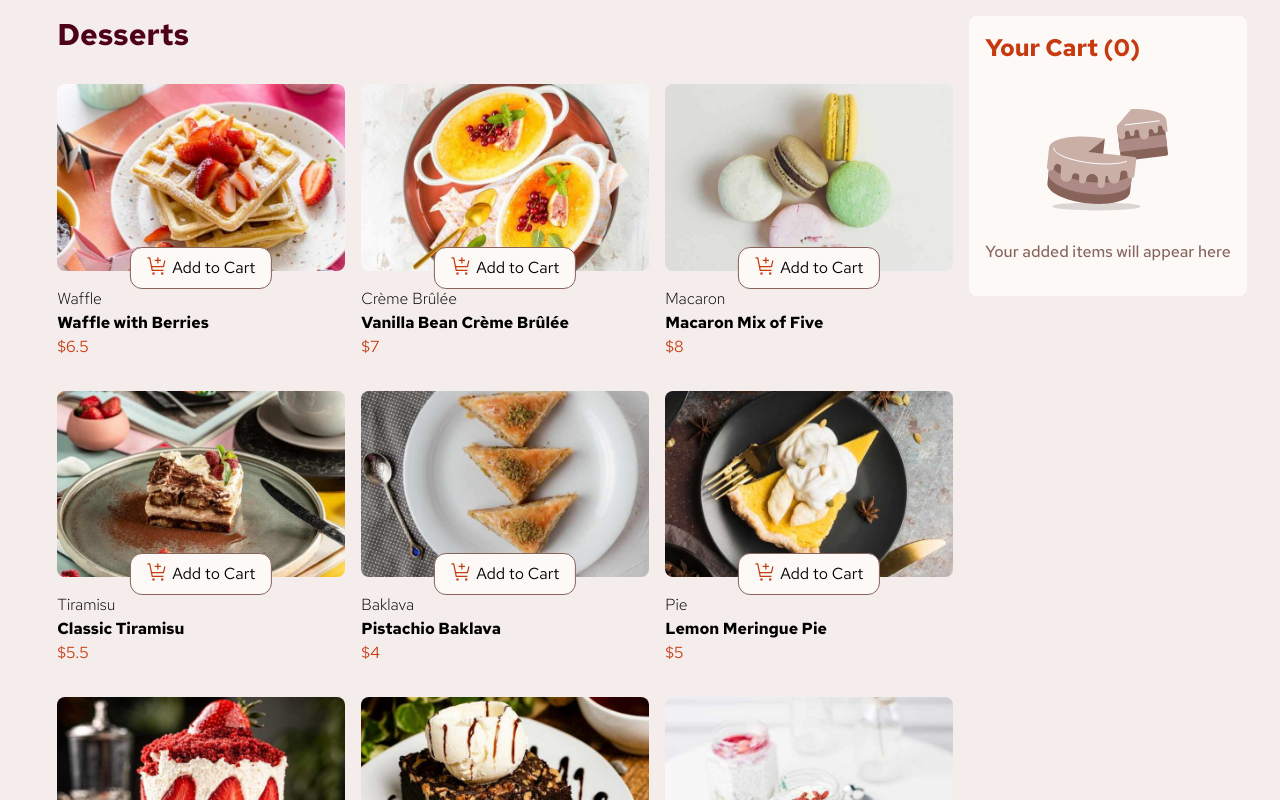
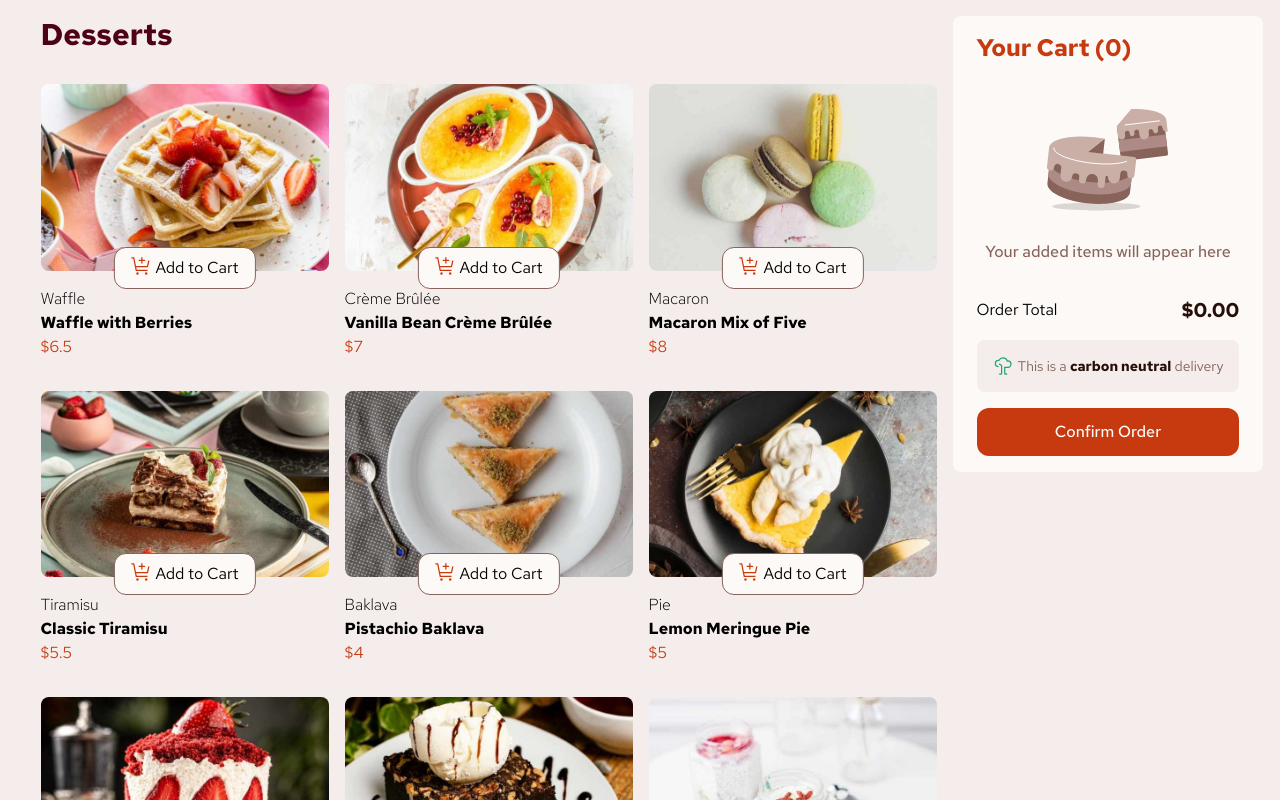
Before and after one commit to antoniorafaeldev/product-list-with-cart, a React (Vite) app: page / in a window 1280 px wide. Shown: the top 800 px of the page. Built offline with nearby package versions, Linux system fonts and the light colour scheme.

Commit message:
feat: cart rendering

```diff
--- a/src/components/layout/Cart.tsx
+++ b/src/components/layout/Cart.tsx
@@ -1,9 +1,67 @@
-export function Cart(){
-    return (
-        <section className="bg-rose-50 p-4 rounded-lg md:h-fit">
-            <h2 className="text-red-500 text-2xl font-bold mb-8">Your Cart (0)</h2>
-            <img className="m-auto" src="./assets/images/illustration-empty-cart.svg" alt="Image of a sliced cake, signaling your cart is empty" />
-            <p className="text-center text-rose-500 font-medium my-4">Your added items will appear here </p>
-        </section>
-    )
+import type { Cart } from "../../interfaces/cart";
+
+export function Cart({ cart }: Cart) {
+  return (
+    <section className="bg-rose-50 p-4 px-6 rounded-lg md:h-fit">
+      <div>
+        <h2 className="text-red-500 text-2xl font-bold mb-8">Your Cart ({cart.length})</h2>
+        <img
+          className="m-auto"
+          src="./assets/images/illustration-empty-cart.svg"
+          alt="Image of a sliced cake, signaling your cart is empty"
+        />
+        <p className="text-center text-rose-500 font-medium my-4">
+          Your added items will appear here
+        </p>
+      </div>
+      <div>
+        {cart.map((product) => {
+          return (
+            <div className="flex justify-between items-center border-b border-b-rose-100 py-2">
+              <div className="">
+                <h3 className="text-md font-rose-900 font-semibold mb-1">
+                  {product.name}
+                </h3>
+                <span className="px-2 text-center text-red-500">
+                  {product.quantity}x
+                </span>
+                <span className="px-1 text-centerr text-rose-300">
+                  @ ${product.unitPrice}
+                </span>
+                <span className="px-1 text-center text-rose-500">
+                  ${product.unitPrice * product.quantity}
+                </span>
+              </div>
+              <div>
+                <button className="cursor-pointer rounded-full border border-rose-500 p-1 ">
+                  <img
+                    src="./assets/images/icon-remove-item.svg"
+                    alt="Icon for removing items"
+                  />
+                </button>
+              </div>
+            </div>
+          );
+        })}
+      </div>
+      <div className="flex justify-between items-center py-4">
+        <span>Order Total</span>
+        <output className="font-bold text-xl text-rose-900">
+          $
+          {cart.reduce(
+            (total, currentValue) =>
+              total + currentValue.quantity * currentValue.unitPrice,
+            0,
+          ).toFixed(2)}
+        </output>
+      </div>
+      <div className="flex text-sm gap-1 p-4 justify-center mb-4 bg-rose-100 rounded-lg">
+        <img src="./assets/images/icon-carbon-neutral.svg" alt="Icon of carbon neutral delivery" />
+        <p className="text-rose-500">This is a <strong className="text-rose-900">carbon neutral</strong> delivery</p>
+      </div>
+      <button className="p-3 cursor-pointer text-white bg-red-500 w-full rounded-xl font-medium transition-all duration-300 hover:bg-rose-500  hover:scale-101 active:scale-95">
+        Confirm Order
+      </button>
+    </section>
+  );
 }
--- /dev/null
+++ b/src/interfaces/cart.ts
@@ -0,0 +1,5 @@
+import type { CartItem } from "./cartItem";
+
+export interface Cart {
+  cart: CartItem[];
+}
--- a/src/interfaces/cartItem.ts
+++ b/src/interfaces/cartItem.ts
@@ -1,4 +1,4 @@
-export interface cartItem {
+export interface CartItem {
   name: string;
   quantity: number;
   unitPrice: number;
--- a/src/pages/DessertsPage.tsx
+++ b/src/pages/DessertsPage.tsx
@@ -2,13 +2,13 @@ import { useState } from "react";
 import { Cart } from "../components/layout/Cart";
 import { Product } from "../components/layout/Product";
 import data from "../data/data.json";
-import type { cartItem } from "../interfaces/cartItem";
+import type { CartItem } from "../interfaces/cartItem";
 
 export function DessertsPage() {
-  const [cart, setCart] = useState<cartItem[]>([]);
+  const [cart, setCart] = useState<CartItem[]>([]);
 
-  const addToCart = (product: cartItem) => {
-    console.log(cart)
+  const addToCart = (product: CartItem) => {
+    console.log(cart);
     setCart((previousCart) => {
       const itemExists = previousCart.some(
         (item) => item.name === product.name,
@@ -43,13 +43,13 @@ export function DessertsPage() {
               name={name}
               price={price}
               onAddToCart={() => {
-                addToCart({name, quantity: 1, unitPrice: price})
+                addToCart({ name, quantity: 1, unitPrice: price });
               }}
             />
           ))}
         </div>
       </div>
-      <Cart />
+      <Cart cart={cart}/>
     </section>
   );
 }
```
